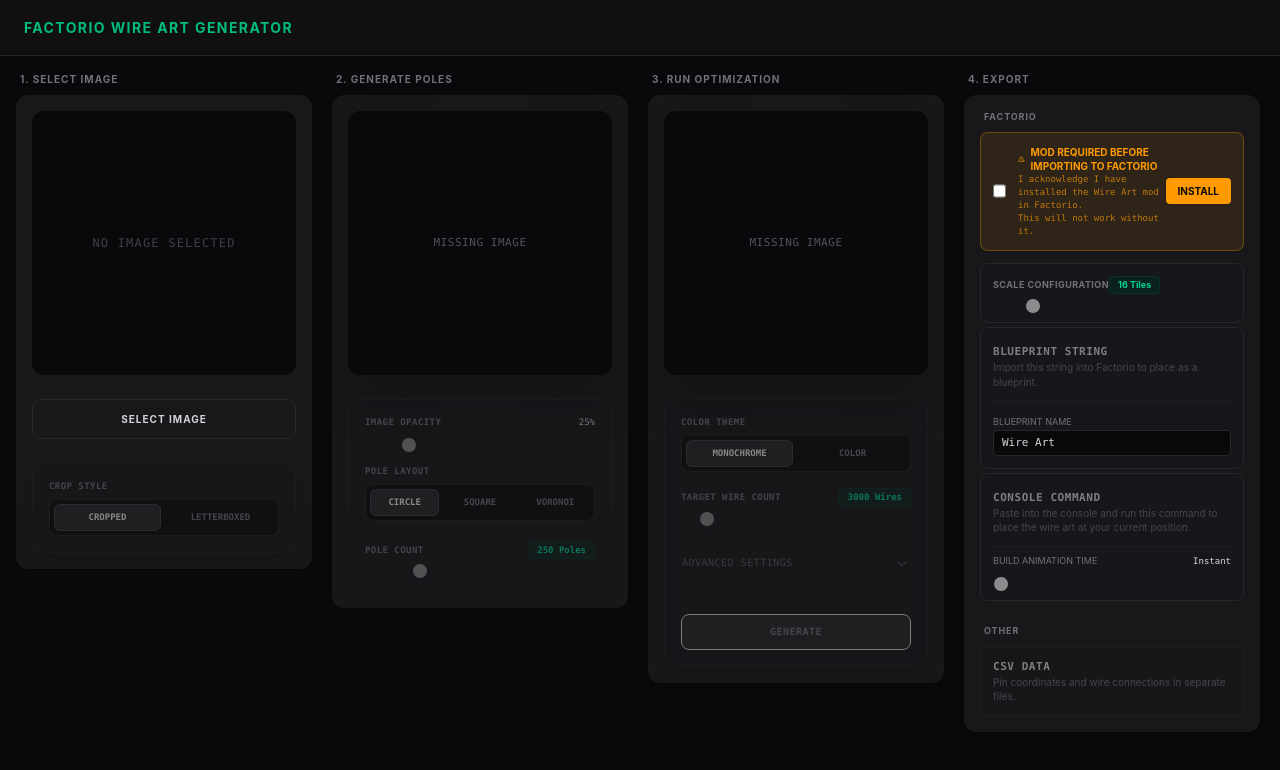
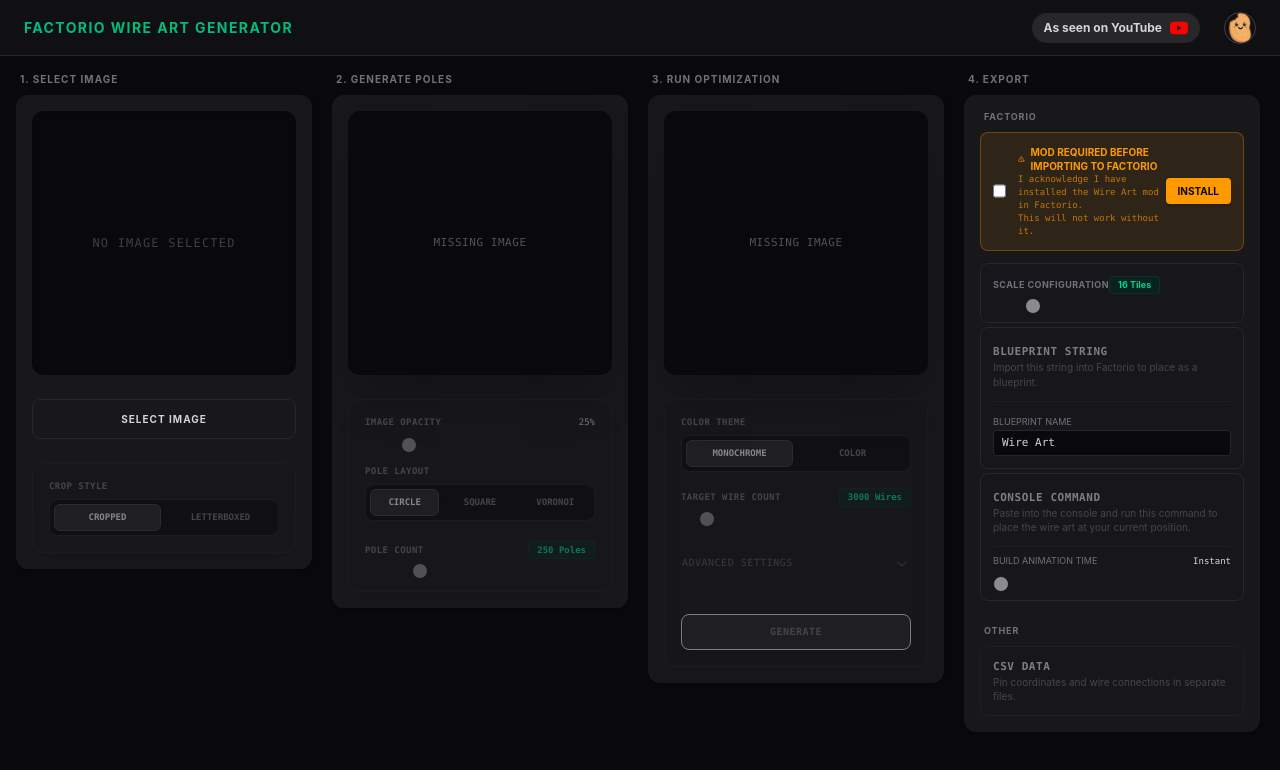
Before and after one commit to alexwittman/Factorio-Wire-Art, a Svelte app: page / in a window 1280 px wide. Shown: the top 770 px of the page. Built offline with nearby package versions, Linux system fonts and the light colour scheme.

Commit message:
:sparkles: Add youtube links to header

```diff
--- a/src/App.svelte
+++ b/src/App.svelte
@@ -9,11 +9,45 @@
 
 <main class="min-h-screen flex flex-col bg-zinc-950 text-zinc-50 font-sans">
   <header
-    class="h-14 border-b border-zinc-800 flex items-center px-6 bg-zinc-900/50"
+    class="h-14 border-b border-zinc-800 flex items-center px-6 bg-zinc-900/50 justify-between"
   >
     <h1 class="text-sm font-bold uppercase tracking-widest text-emerald-500">
       Factorio Wire Art Generator
     </h1>
+
+    <div class="flex items-center gap-6">
+      <a
+        href="https://www.youtube.com/watch?v=mGOKKtIDNbk"
+        target="_blank"
+        class="flex items-center gap-2 px-3 py-1.5 rounded-full bg-zinc-800 hover:bg-zinc-700 transition-colors text-xs font-bold text-zinc-300 hover:text-white"
+      >
+        As seen on YouTube
+        <svg
+          xmlns="http://www.w3.org/2000/svg"
+          width="18"
+          height="18"
+          viewBox="0 0 24 24"
+          fill="#FF0000"
+        >
+          <path
+            d="M23.498 6.186a3.016 3.016 0 0 0-2.122-2.136C19.505 3.545 12 3.545 12 3.545s-7.505 0-9.377.505A3.017 3.017 0 0 0 .502 6.186C0 8.07 0 12 0 12s0 3.93.502 5.814a3.016 3.016 0 0 0 2.122 2.136c1.871.505 9.376.505 9.376.505s7.505 0 9.377-.505a3.015 3.015 0 0 0 2.122-2.136C24 15.93 24 12 24 12s0-3.93-.502-5.814zM9.545 15.568V8.432L15.818 12l-6.273 3.568z"
+          />
+        </svg>
+      </a>
+
+      <a
+        href="https://www.youtube.com/@wittmanalex"
+        target="_blank"
+        class="w-8 h-8 rounded-full overflow-hidden border border-zinc-700 hover:border-emerald-500 transition-colors"
+        title="Visit YouTube Channel"
+      >
+        <img
+          src="/logo.png"
+          alt="Channel Avatar"
+          class="w-full h-full object-cover"
+        />
+      </a>
+    </div>
   </header>
 
   <div class="flex-1 grid grid-cols-1 sm:grid-cols-2 lg:grid-cols-4 gap-4 p-4">
```
Also changed, not shown: public/logo.png (added).
